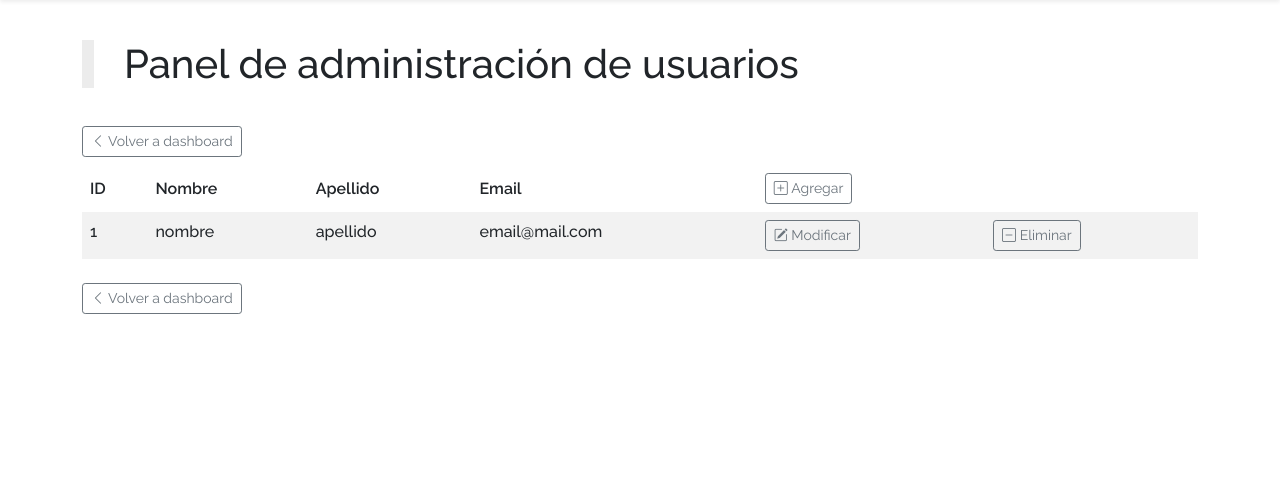
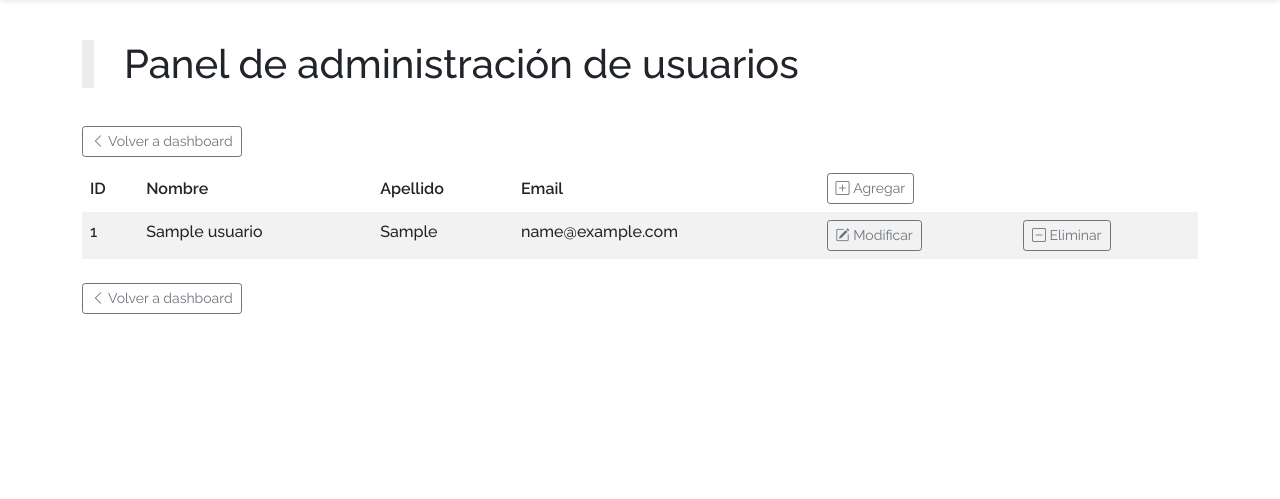
Before and after one commit to exegeses/php-53796, a PHP site: page /adminUsuarios.php in a window 1280 px wide. Shown: the part 98-597 px from the top of the page. Run offline with PHP 8.4, Linux system fonts and the light colour scheme; tables that the repository leaves empty or names only in its code hold one stand-in row (values such as "Sample post"); some libraries are stand-ins or nearby versions.

Commit message:
Panel de administración de usuarios

```diff
--- a/catalogo/adminUsuarios.php
+++ b/catalogo/adminUsuarios.php
@@ -1,5 +1,8 @@
 <?php
     //require 'config/config.php';
+    require 'funciones/conexion.php';
+    require 'funciones/usuarios.php';
+    $usuarios = listarUsuarios();
 	include 'includes/header.html';
 	include 'includes/nav.php';
 ?>
@@ -28,11 +31,14 @@
                 </tr>
             </thead>
             <tbody>
+<?php
+        while ( $usuario = mysqli_fetch_assoc($usuarios) ){
+?>
                 <tr>
-                    <td>1</td>
-                    <td>nombre</td>
-                    <td>apellido</td>
-                    <td>email@mail.com</td>
+                    <td><?= $usuario['idUsuario'] ?></td>
+                    <td><?= $usuario['usuNombre'] ?></td>
+                    <td><?= $usuario['usuApellido'] ?></td>
+                    <td><?= $usuario['usuEmail'] ?></td>
                     <td>
                         <a href="" class="btn btn-outline-secondary btn-sm">
                             <i class="bi bi-pencil-square"> </i>
@@ -46,6 +52,9 @@
                         </a>
                     </td>
                 </tr>
+<?php
+        }
+?>
             </tbody>
         </table>
 
--- /dev/null
+++ b/catalogo/funciones/usuarios.php
@@ -0,0 +1,14 @@
+<?php
+
+    ########################
+    #### CRUD de usuarios
+
+    function listarUsuarios()
+    {
+        $link = conectar();
+        $sql  = "SELECT idUsuario, usuNombre, usuApellido, usuEmail
+                    FROM usuarios";
+        $resultado = mysqli_query( $link, $sql )
+                            or die( mysqli_error( $link ) );
+        return $resultado;
+    }
```
